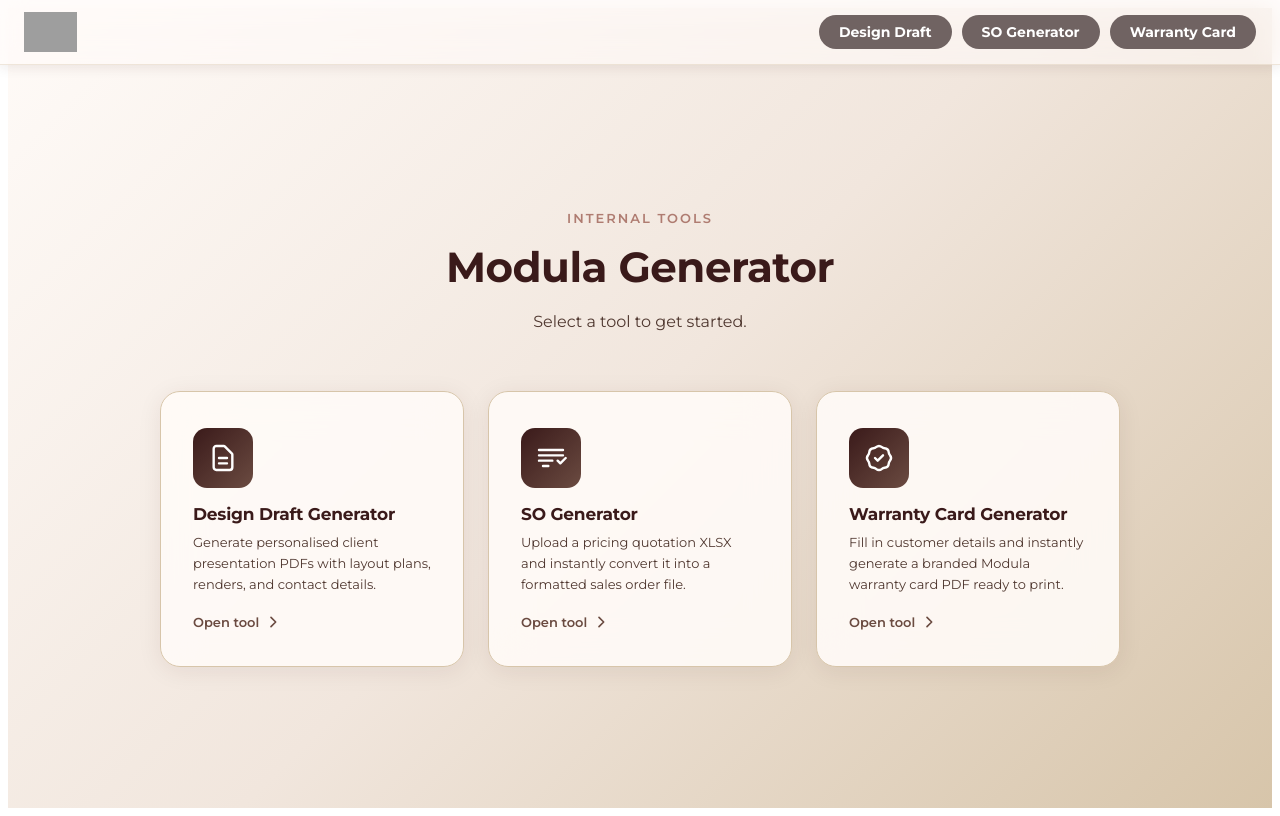
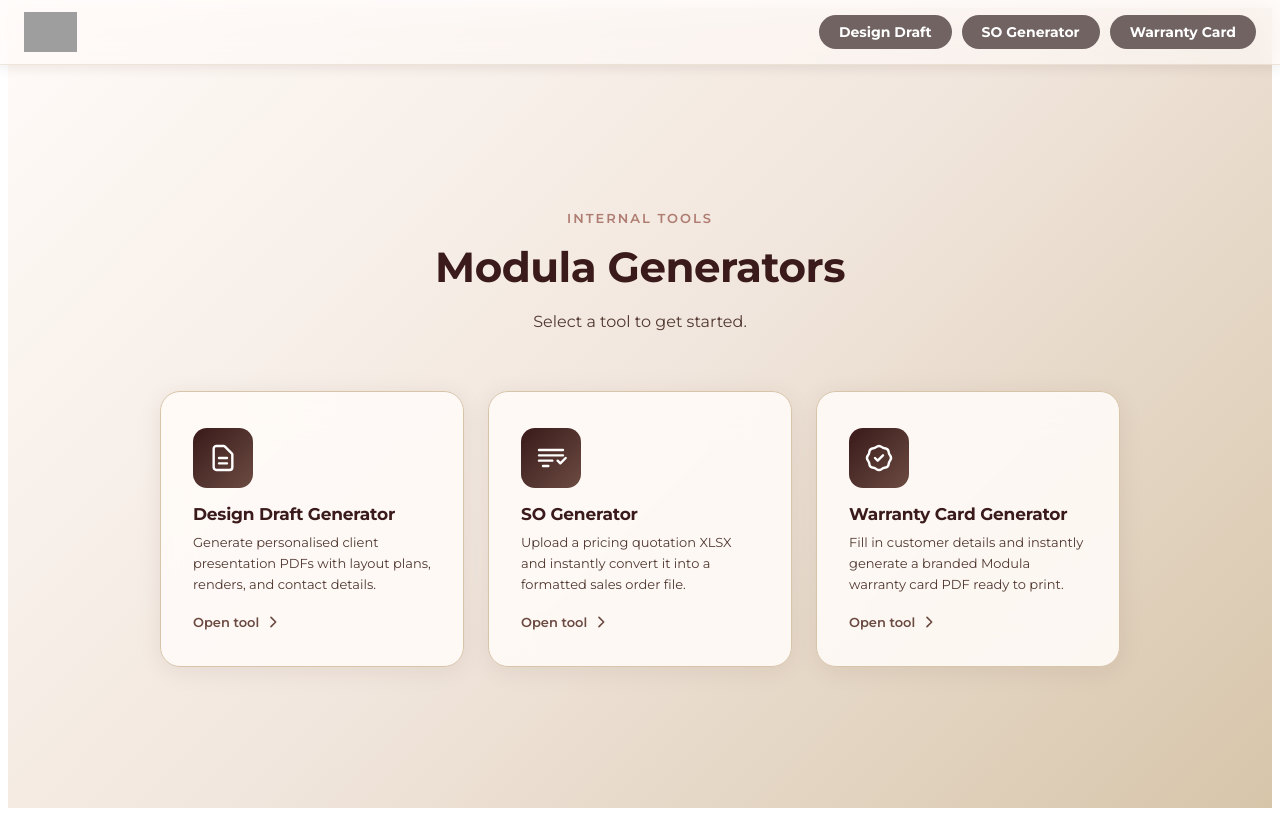
Before and after one commit to santy62kumar/so_generation_frontend, a React (Vite) app: page / in a window 1280 px wide. Built offline with nearby package versions, Linux system fonts and the light colour scheme; grey boxes are pictures that could not be loaded.

Commit message:
added spell error

```diff
--- a/src/components/HomePage.jsx
+++ b/src/components/HomePage.jsx
@@ -72,7 +72,7 @@
           fontSize: 42, fontWeight: 700, color: COLORS.darkBrown,
           letterSpacing: "-0.5px", lineHeight: 1.2, margin: "0 0 16px",
         }}>
-          Modula Generator
+          Modula Generators
         </h1>
         <p style={{ fontSize: 16, color: COLORS.deepTaupe, lineHeight: 1.7, margin: 0 }}>
           Select a tool to get started.
```
